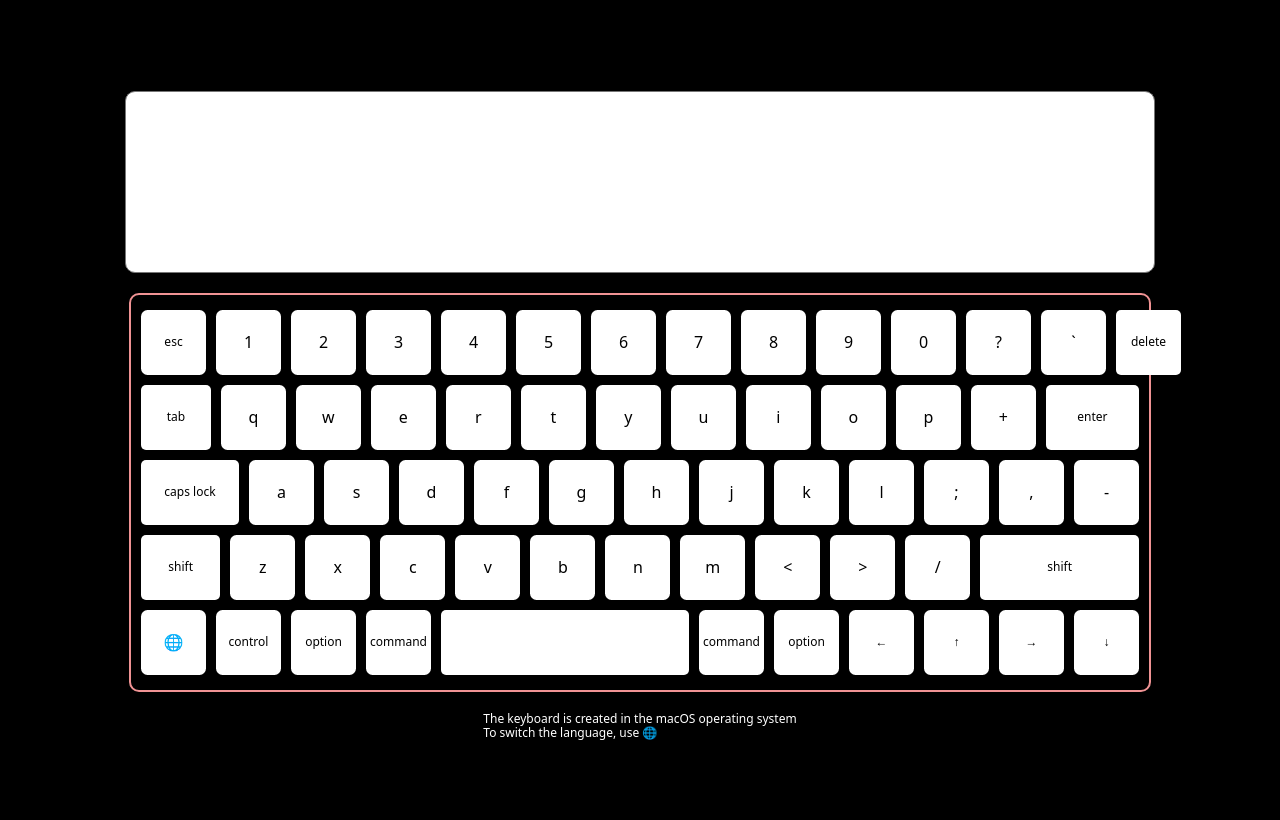
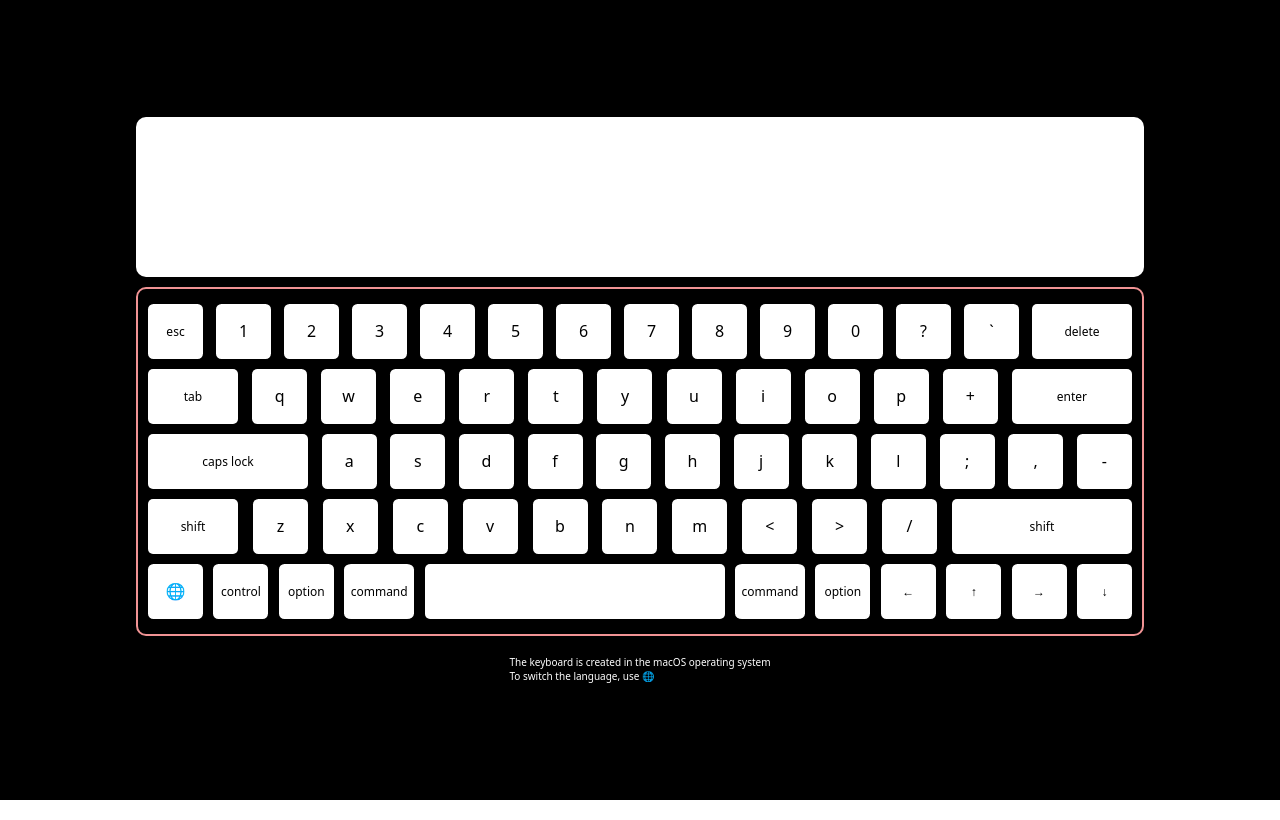
Before and after one commit to taorminak/virtual-keyboard, a website built with Vite: page index.html in a window 1280 px wide. Built offline with nearby package versions, Linux system fonts and the light colour scheme.

Commit message:
fix: add tailwind and vite

```diff
--- a/assets/styles/styles.css
+++ b/assets/styles/styles.css
@@ -1,33 +1,19 @@
-@import 'base.css';
+@import './base.css';
+@import "tailwindcss";
 
 body {
   height: 100vh;
 }
 
 .keyboard {
+  padding: var(--spacing-medium);
   display: flex;
-  height: 100vh;
-  padding: var(--spacing-medium);
-  flex-direction: column;
-  justify-content: center;
-  align-items: center;
-  background-color: var(--color-background);
-  color: var(--color-text);
 }
 
 .textarea {
   width: 80%;
-  max-height: 40vh;
-  min-height: 20vh;
-  font-size: var(--font-size-large);
   font-family: var(--font-family-main);
   border-radius: var(--border-radius-medium);
-  margin-bottom: var(--spacing-medium);
-  resize: none;
-  caret-color: var(--color-key-text);
-  padding: 10px;
-  margin: 10px 0;
-
 }
 
 .row {
@@ -56,31 +42,26 @@ body {
   transition: all 0.2s ease-in-out;
 }
 
+ .key:hover {
+   background-color: var(--color-primary-light);
+   color: var(--color-text);
+   cursor: pointer;
+   transform: scale(1.1);
+   transition: all 0.2s ease;
+ }
+
 .key:active {
-  border-radius: 15px;
-  background-color: var(--color-primary);
-  color: var(--color-text);
-}
-
-.pressed {
-  border-radius: 15px;
+  border-radius: var(--border-radius-medium);
   background-color: var(--color-primary);
   color: var(--color-text);
 }
 
 .container-rows {
-  border: 2px solid var(--color-primary);
   width: 80%;
-  padding: 5px;
-  margin: 10px 0;
-  border-radius: 10px;
 }
 
 .comment {
   font-family: system-ui, sans-serif;
-  font-size: 12px;
-  color: var(--color-text);
-  margin-top: 10px;
 }
 
 .service-buttons {
@@ -99,8 +80,16 @@ body {
   transition: all 0.2s ease-in-out;
 }
 
+ .service-buttons:hover {
+   background-color: var(--color-primary-light);
+   color: var(--color-text);
+   cursor: pointer;
+   transform: scale(1.1);
+   transition: all 0.2s ease;
+ }
+
 .service-buttons:active {
-  border-radius: 15px;
+  border-radius: var(--border-radius-medium);
   background-color: var(--color-primary);
   color: var(--color-text);
 }
@@ -178,21 +167,7 @@ body {
   padding: 20px;
 }
 
-@media (min-width: 1200px) {
-
-  .key {
-    width: 55px;
-    height: 55px;
-  }
-
-  .service-buttons {
-    min-width: 55px;
-    height: 55px;
-  }
-}
-
 @media (min-width: 1280px) {
-
   .key {
     width: 60px;
     height: 60px;
@@ -204,16 +179,15 @@ body {
   }
 }
 
-@media (min-width: 1280px) {
-
+@media (min-width: 1200px) {
   .key {
-    width: 65px;
-    height: 65px;
+    width: 55px;
+    height: 55px;
   }
 
   .service-buttons {
-    min-width: 65px;
-    height: 65px;
+    min-width: 55px;
+    height: 55px;
   }
 }
 
@@ -302,7 +276,6 @@ body {
   }
 }
 
-/* Mobile Styles */
 @media screen and (max-width: 864px) {
   .keyboard {
     padding: 3px;
@@ -386,6 +359,7 @@ body {
   }
 }
 
+/* Mobile Styles */
 @media screen and (max-width: 698px) {
   .keyboard {
     padding: 2px;
@@ -503,27 +477,3 @@ body {
       display: flex;
     }
 }
-
-@media (hover: hover) {
-  .key:hover {
-    background-color: var(--color-primary-light);
-    color: var(--color-text);
-    cursor: pointer;
-    transform: scale(1.1);
-    transition: all 0.2s ease;
-  }
-
-  .service-buttons:hover {
-    background-color: var(--color-primary-light);
-    color: var(--color-text);
-    cursor: pointer;
-    transform: scale(1.1);
-    transition: all 0.2s ease;
-  }
-
-  .caps.active:hover,
-  .shift.active:hover {
-    background-color: var(--color-primary-light);
-    color: var(--color-text);
-  }
-}
--- a/index.html
+++ b/index.html
@@ -11,7 +11,7 @@
   </head>
   <body>
 
-    <div class="keyboard-warning">
+    <div class="hidden justify-center items-center text-center text-[18px] text-white p-[20px] keyboard-warning">
       Keyboard is not available on mobile devices less than 450px width.
     </div>
     <script type="module" src="./index.js"></script>
--- a/src/layout.js
+++ b/src/layout.js
@@ -1,35 +1,75 @@
-export const createKeyboard = () => {
+export function createKeyboard() {
   const keyboard = document.createElement('div');
-  keyboard.classList.add('keyboard');
+  keyboard.classList.add(
+    'h-screen',
+    'w-full',
+    'flex-col',
+    'justify-center',
+    'items-center',
+    'bg-black',
+    'text-white',
+    'keyboard',
+  );
   document.body.appendChild(keyboard);
   return keyboard;
-};
+}
 
-export const createTextarea = (keyboard) => {
+export function createTextarea(keyboard) {
   const textarea = document.createElement('textarea');
-  textarea.classList.add('textarea');
+  textarea.classList.add(
+    'w-4/5',
+    'max-h-[40vh]',
+    'min-h-[20vh]',
+    'text-[22px]',
+    'font-system',
+    'rounded-lg',
+    'mb-[10px]',
+    'resize-none',
+    'p-[10px]',
+    'my-[10px]',
+    'bg-white',
+    'text-black',
+    'textarea',
+  );
   keyboard.appendChild(textarea);
   return textarea;
-};
+}
 
-export const createContainerRows = (keyboard) => {
+export function createContainerRows(keyboard) {
   const containerRows = document.createElement('div');
-  containerRows.classList.add('container-rows');
+  containerRows.classList.add(
+    'w-4/5',
+    'p-[5px]',
+    'my-[10px]',
+    'rounded-[10px]',
+    'border-2',
+    'border-[#f09394]',
+    'container-rows',
+  );
   keyboard.appendChild(containerRows);
   return containerRows;
-};
+}
 
-export const createComment = (keyboard) => {
-  const comment = document.createElement('div');
-  comment.classList.add('comment');
+export function createComment(keyboard) {
+  const comment = document.createElement('p');
   comment.innerHTML = 'The keyboard is created in the macOS operating system<br/>To switch the language, use \u{1F310}';
+  comment.classList.add(
+    'font-system',
+    'text-xs',
+    'text-white',
+    'mt-2.5',
+    'md:text-[10px]',
+    'sm:text-[8px]',
+    'comment',
+  );
   keyboard.appendChild(comment);
-};
+  return comment;
+}
 
-export function createKey(classes, textContent, clickHandler) {
+export function createKey(classes, text, clickHandler) {
   const key = document.createElement('div');
-  key.classList.add(...classes);
-  key.textContent = textContent;
+  key.classList.add(...classes, 'active:rounded-[15px]', 'active:bg-[#f09394]', 'active:text-white');
+  key.textContent = text;
   if (clickHandler) {
     key.addEventListener('click', clickHandler);
   }
--- /dev/null
+++ b/tailwind.config.js
@@ -0,0 +1,10 @@
+/** @type {import('tailwindcss').Config} */
+module.exports = {
+  content: [
+    './assets/styles/**/*.css',
+  ],
+  theme: {
+    extend: {},
+  },
+  plugins: [],
+};
--- /dev/null
+++ b/vite.config.js
@@ -0,0 +1,11 @@
+import { defineConfig } from 'vite';
+import tailwindcss from '@tailwindcss/vite';
+
+export default defineConfig({
+  plugins: [
+    tailwindcss(),
+  ],
+  server: {
+    open: true,
+  },
+});
```
Also changed, not shown: package.json (+12 -2 lines), README.md, assets/styles/output.css (added), 2 other files.
